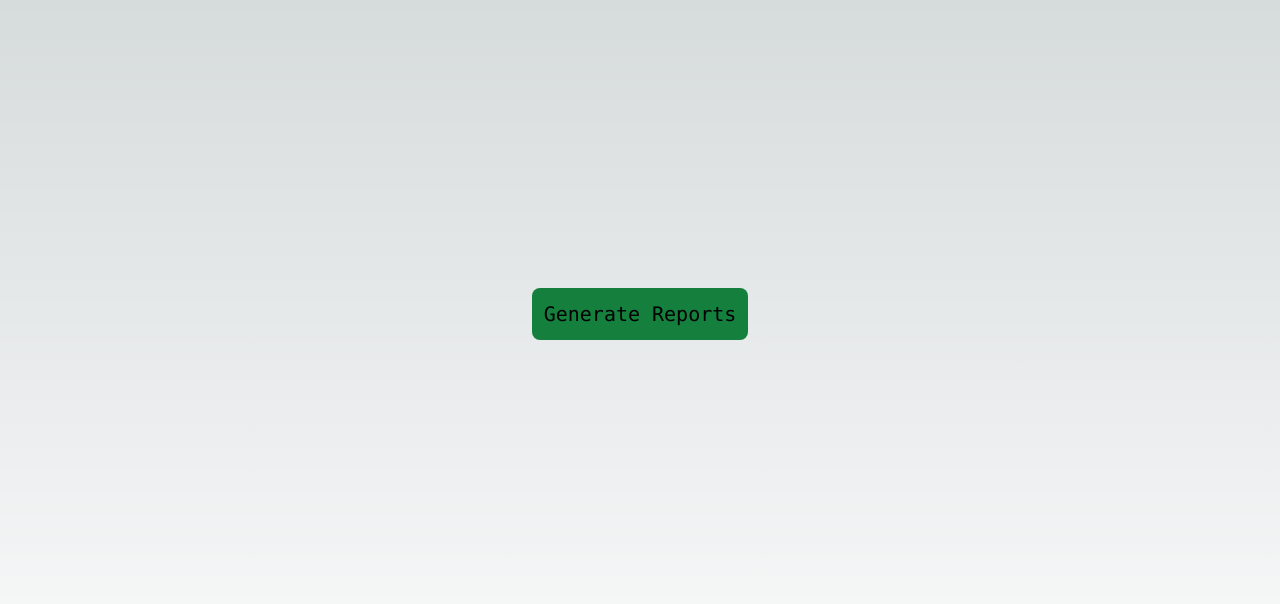
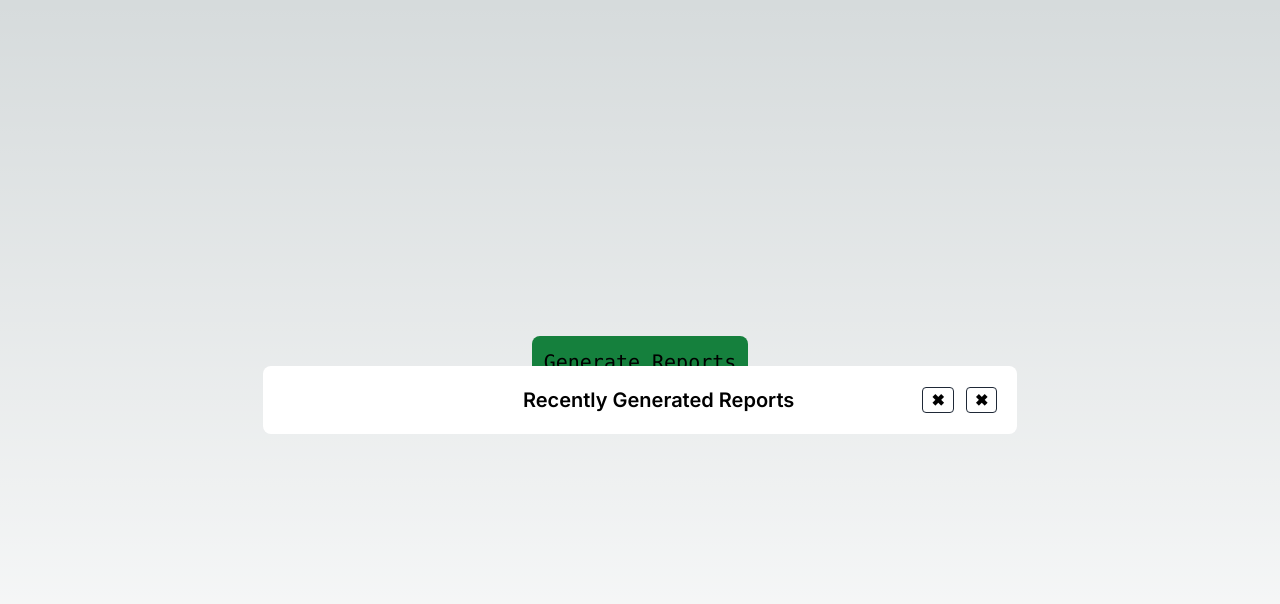
Before and after one commit to dibyajyoti2001/DialogBox, a Next.js app: page / in a window 1280 px wide. Both pictures are taken after a click on the button "Generate Reports". Shown: the top 604 px of the page. Built offline with nearby package versions, Linux system fonts and the light colour scheme.

Commit message:
Create dialog box topbar content

```diff
--- a/src/app/page.js
+++ b/src/app/page.js
@@ -9,15 +9,42 @@ export default function Home() {
     setOpen(true);
   };
 
+  const handleClickClose = () => {
+    setOpen(false);
+  };
+
   return (
     <main className="flex min-h-screen flex-col items-center justify-between p-24">
-      <div className="flex place-items-center mt-48">
+      <div className="flex place-items-center mt-60">
         <button
           className="text-xl bg-green-700 p-3 rounded-lg font-mono"
           onClick={handleClickOpen}
         >
           Generate Reports
         </button>
+        {open && (
+          <div className="fixed z-10 inset-0 overflow-y-auto flex items-center justify-center">
+            <div className="flex justify-between items-center bg-white rounded-lg p-5 w-auto">
+              <h2 className="text-xl text-black font-semibold ml-60">
+                Recently Generated Reports
+              </h2>
+              <div className="flex justify-end ml-32">
+                <button
+                  onClick={handleClickClose}
+                  className=" text-black font-bold border border-gray-800 rounded px-2"
+                >
+                  &#10006;
+                </button>
+                <button
+                  onClick={handleClickClose}
+                  className="text-black font-bold border border-gray-800 rounded px-2 ml-3"
+                >
+                  &#10006;
+                </button>
+              </div>
+            </div>
+          </div>
+        )}
       </div>
     </main>
   );
```
